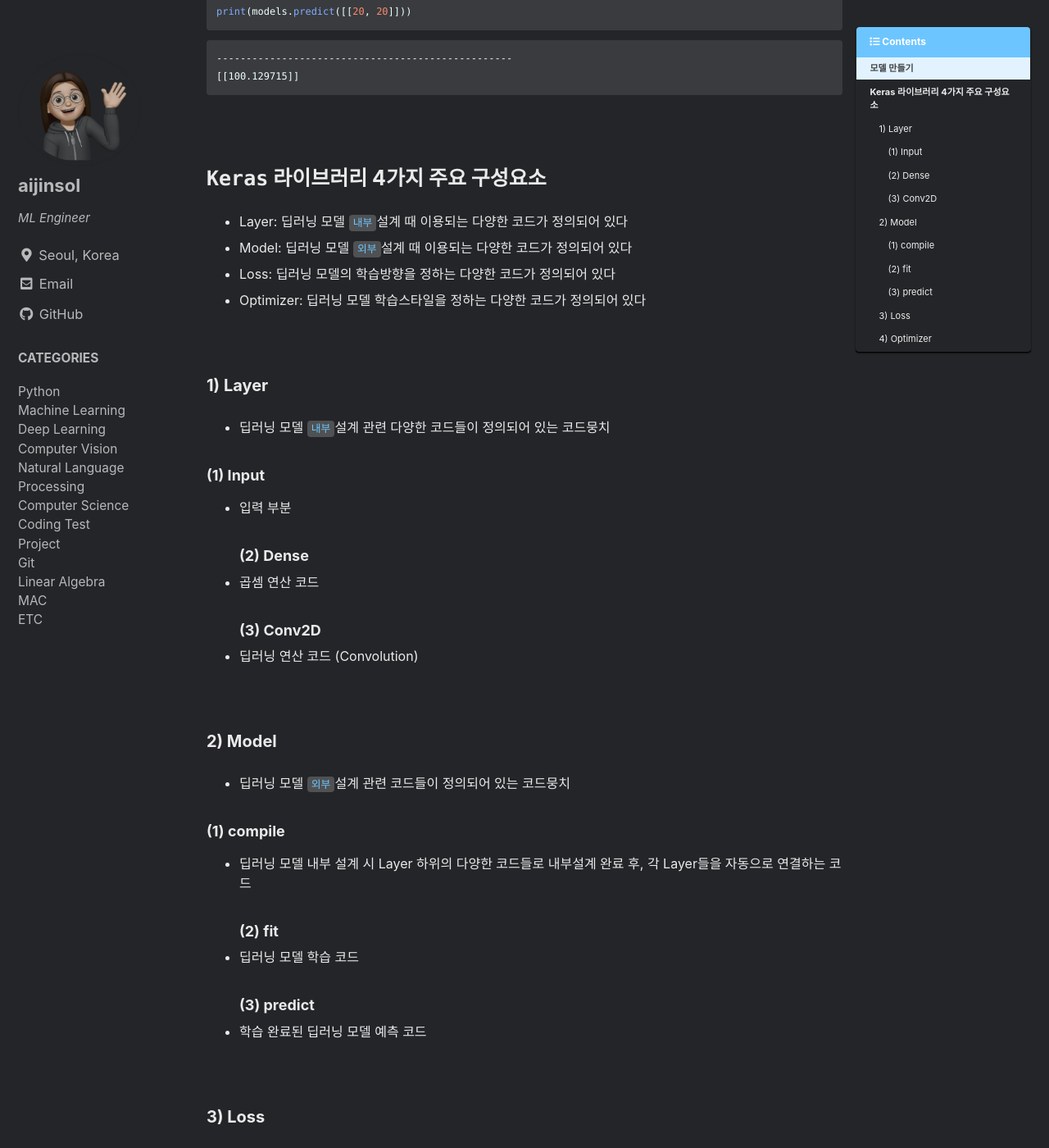
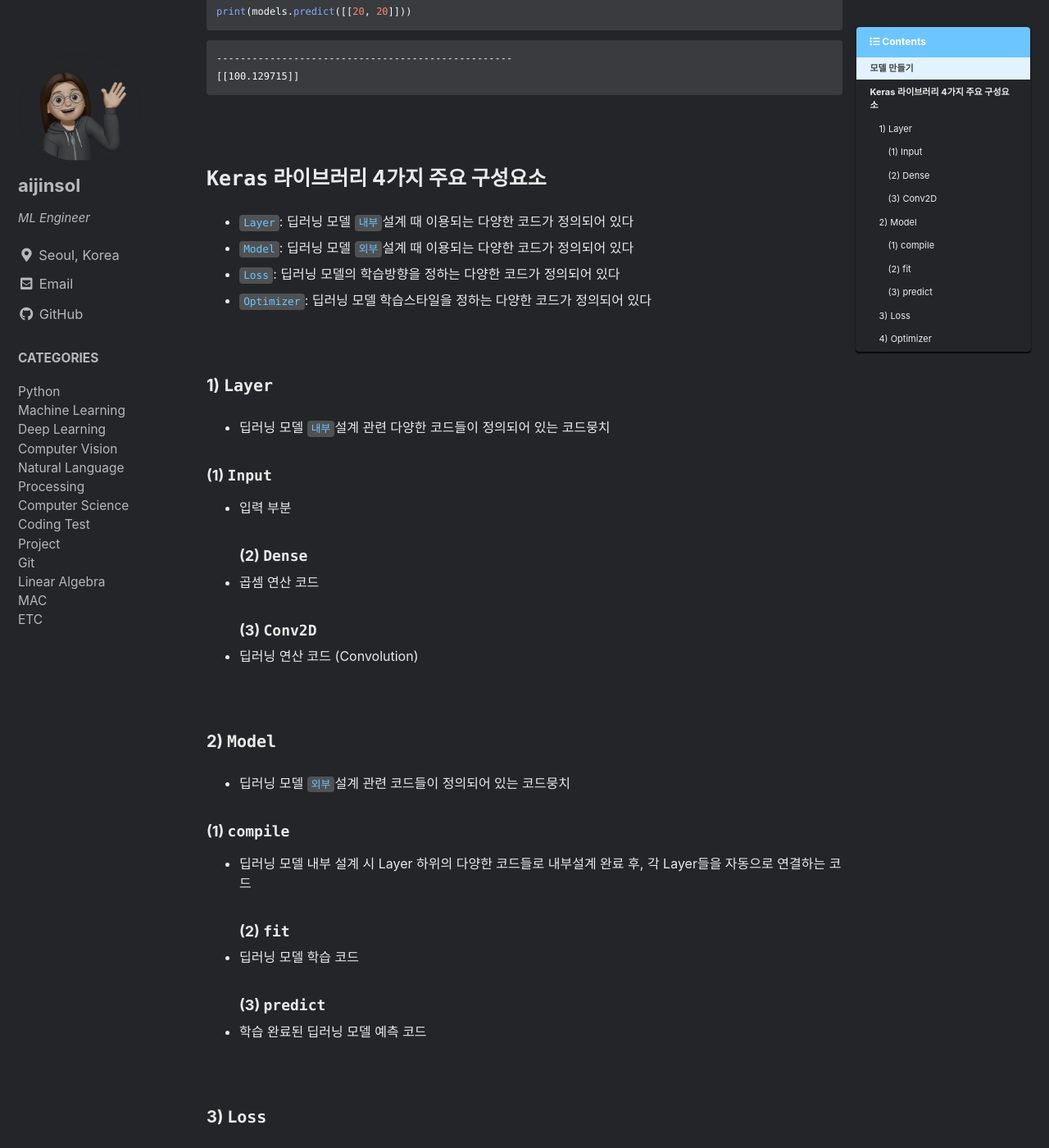
Before and after one commit to aijinsol/aijinsol.github.io, a Jekyll site: the page built from _posts/2023-05-16-keras_model.md, in a window 1280 px wide and 1400 px high, scrolled down 936 px. Shown: the whole window at 82% size. Built offline with Jekyll 4.4.1, drawn with Linux system fonts in a browser that asks for light colours; cached includes are drawn as plain includes; comment, search, counter and statistics services are not loaded; some of the changed text lies outside the part shown.

```diff
--- a/_posts/2023-05-16-keras_model.md
+++ b/_posts/2023-05-16-keras_model.md
@@ -52,45 +52,45 @@
 
 # `Keras` 라이브러리 4가지 주요 구성요소
 
-+ Layer: 딥러닝 모델 `내부`설계 때 이용되는 다양한 코드가 정의되어 있다
-+ Model: 딥러닝 모델 `외부`설계 때 이용되는 다양한 코드가 정의되어 있다
-+ Loss: 딥러닝 모델의 학습방향을 정하는 다양한 코드가 정의되어 있다
-+ Optimizer: 딥러닝 모델 학습스타일을 정하는 다양한 코드가 정의되어 있다
++ `Layer`: 딥러닝 모델 `내부`설계 때 이용되는 다양한 코드가 정의되어 있다
++ `Model`: 딥러닝 모델 `외부`설계 때 이용되는 다양한 코드가 정의되어 있다
++ `Loss`: 딥러닝 모델의 학습방향을 정하는 다양한 코드가 정의되어 있다
++ `Optimizer`: 딥러닝 모델 학습스타일을 정하는 다양한 코드가 정의되어 있다
 
 <br>
 
-## 1) Layer
+## 1) `Layer`
 
 + 딥러닝 모델 `내부`설계 관련 다양한 코드들이 정의되어 있는 코드뭉치
 
-### (1) Input
+### (1) `Input`
 + 입력 부분
-### (2) Dense
+### (2) `Dense`
 + 곱셈 연산 코드
-### (3) Conv2D
+### (3) `Conv2D`
 + 딥러닝 연산 코드 (Convolution)
 
 <br>
 
-## 2) Model
+## 2) `Model`
 
 + 딥러닝 모델 `외부`설계 관련 코드들이 정의되어 있는 코드뭉치
 
-### (1) compile
+### (1) `compile`
 + 딥러닝 모델 내부 설계 시 Layer 하위의 다양한 코드들로 내부설계 완료 후, 각 Layer들을 자동으로 연결하는 코드
-### (2) fit
+### (2) `fit`
 + 딥러닝 모델 학습 코드
-### (3) predict
+### (3) `predict`
 + 학습 완료된 딥러닝 모델 예측 코드
 
 <br>
 
-## 3) Loss
+## 3) `Loss`
 + 모델이 예측한 결과값과 실제 정답과이 차이를 계산하는 다양한 스타일의 손실함수(Loss Function)이 정의되어 있는 코드뭉치
 
 <br>
 
-## 4) Optimizer
+## 4) `Optimizer`
 + Loss를 통해서 예측값과 실제 정답과의 차이를 최소화하는 방향을 찾은 상태에서, 어떤 스타일로 모델을 학습할지 다양한 스타일을 정의해둔 코드뭉치
 + 딥러닝 모델은 최적의 상태(=Optimal 값)를 지향하도록 학습된다.
 + `최적`: 학습에 사용되지 않은 데이터에 대해 올바르게 예측하는 값
```
